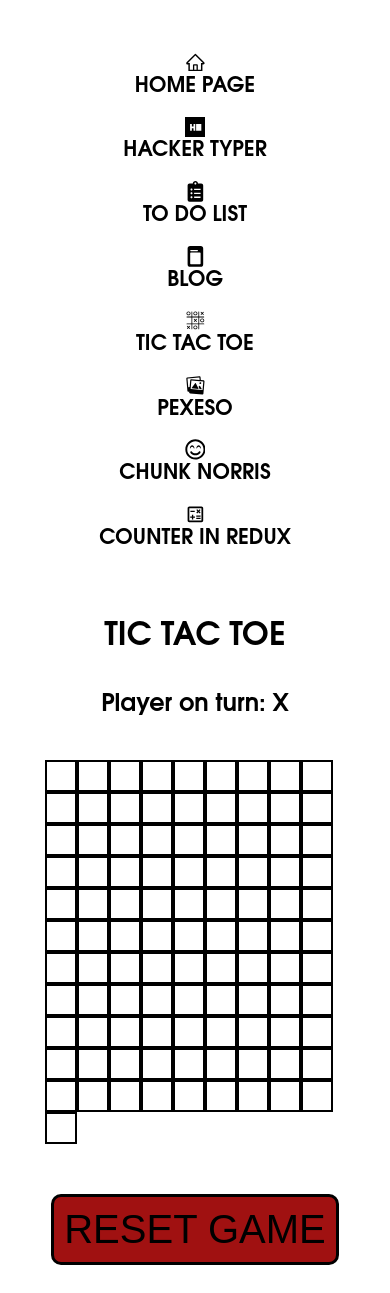
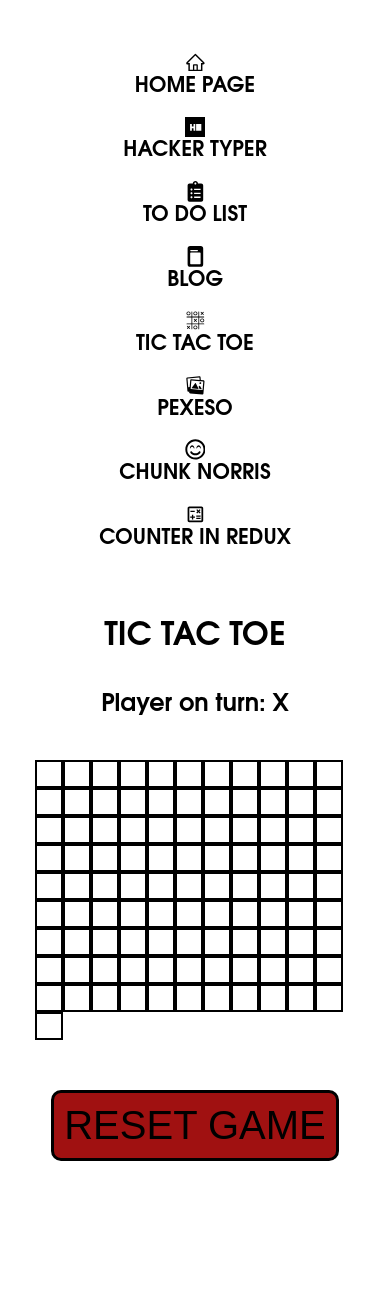
Before and after one commit to matusgrulik/ita-matus-grulik, a React (Create React App) app: page /tictactoe in a window 390 px wide. After the commit the page ends 1189 px from the top, so only its background shows below. Built offline with nearby package versions, Linux system fonts and the light colour scheme.

Commit message:
TTT mobile fixing

```diff
--- a/src/TicTacToe/Components/Board.tsx
+++ b/src/TicTacToe/Components/Board.tsx
@@ -21,7 +21,7 @@ const DivWrapper = styled.div`
     max-width: 400px;
   }
   @media (max-width: 499px) {
-    max-width: 300px;
+    max-width: 320px;
   }
 `;
 
--- a/src/TicTacToe/Components/Square.tsx
+++ b/src/TicTacToe/Components/Square.tsx
@@ -18,8 +18,8 @@ const DivWrapper = styled.div`
     height: 0.9em;
   }
   @media (max-width: 499px) {
-    width: 0.7em;
-    height: 0.7em;
+    width: 0.6em;
+    height: 0.6em;
   }
 `;
 
```
